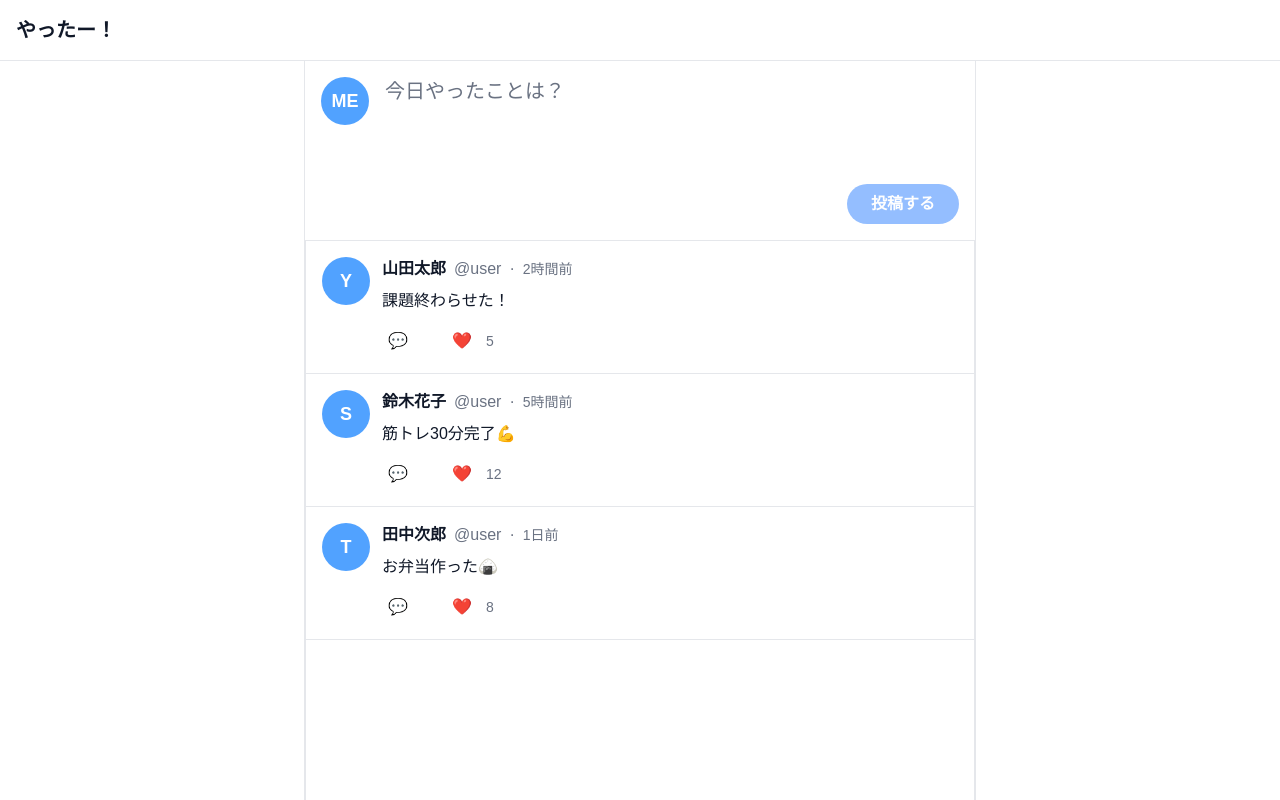
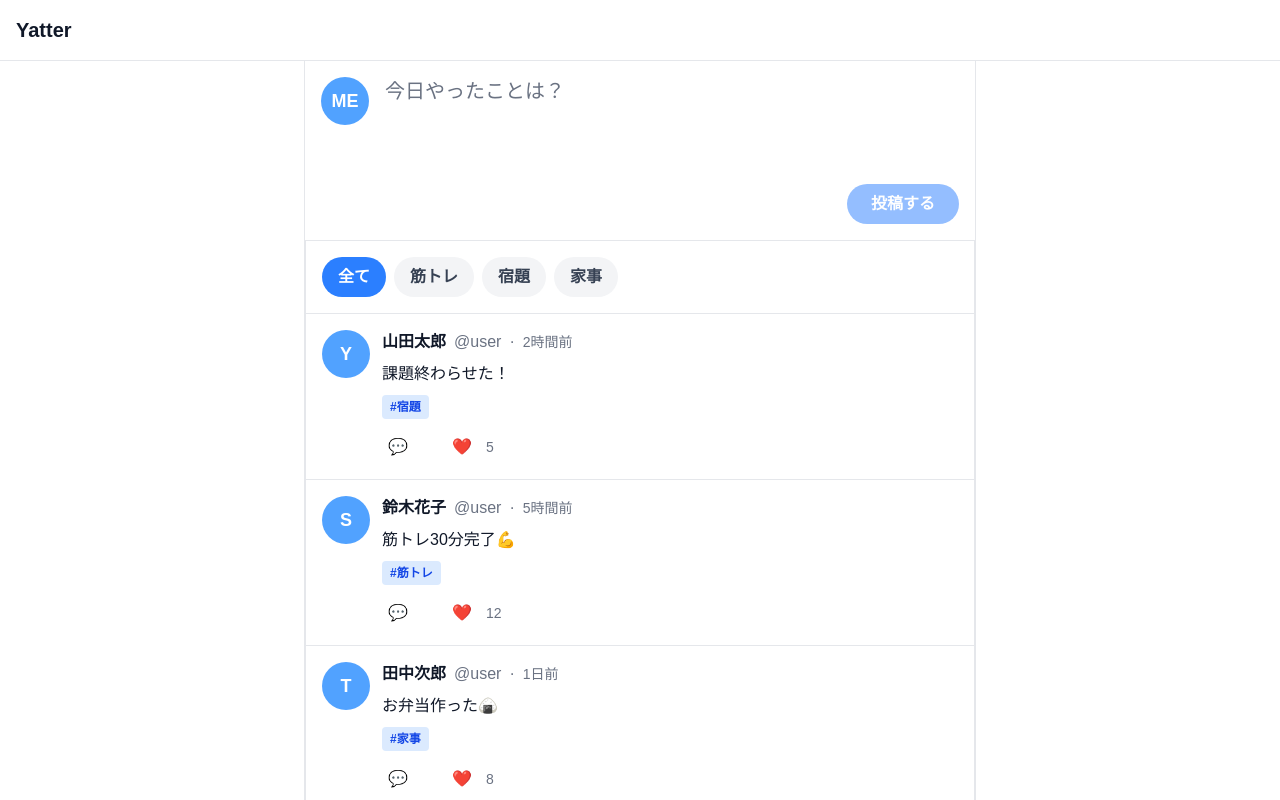
Before and after one commit to nakamurayudaiu7-ops/MN_4, a Next.js app in the folder frontend/: page / in a window 1280 px wide. Shown: the top 800 px of the page. Built offline with nearby package versions, Linux system fonts and the light colour scheme.

Commit message:
フロントエンド・バックエンド統合ガイドの作成、投稿カードにカテゴリ表示機能を追加、タイムラインコンポーネントにカテゴリフィルタ機能を実装、ホームページのタイトルを変更

```diff
--- a/frontend/app/components/PostCard.tsx
+++ b/frontend/app/components/PostCard.tsx
@@ -27,6 +27,15 @@ export default function PostCard({ post, onLike }: PostCardProps) {
           {/* テキスト */}
           <p className="text-gray-900 text-base mt-2 break-words">{post.content}</p>
 
+          {/* カテゴリ */}
+          {post.category && (
+            <div className="mt-2">
+              <span className="inline-block bg-blue-100 text-blue-700 text-xs font-semibold px-2 py-1 rounded">
+                #{post.category}
+              </span>
+            </div>
+          )}
+
           {/* アクション */}
           <div className="flex gap-8 mt-3 text-gray-500 max-w-xs">
             <button className="flex items-center gap-2 hover:text-blue-500 transition group">
--- a/frontend/app/components/Timeline.tsx
+++ b/frontend/app/components/Timeline.tsx
@@ -1,3 +1,6 @@
+"use client";
+
+import { useState } from "react";
 import { Post } from "../types/post";
 import PostCard from "./PostCard";
 
@@ -6,16 +9,76 @@ interface TimelineProps {
   onLike: (id: number) => void;
 }
 
+// TODO: バックエンド完成後、以下に修正予定
+// const CATEGORIES = ["筋トレ", "宿題", "家事"] as const;
+//
+// 改善案：
+// 1. Timeline コンポーネントの props に categories を追加
+// 2. バックエンド API (GET /api/categories) から動的に取得
+// 3. ハードコードを削除し、以下のように修正する：
+//
+// interface TimelineProps {
+//   posts: Post[];
+//   categories: string[];  // ← バックエンドから受け取る
+//   onLike: (id: number) => void;
+// }
+//
+// export default function Timeline({ posts, categories, onLike }: TimelineProps) {
+//   // CATEGORIES の代わりに categories を使う
+//   {categories.map((category) => (...))}
+//
+// 対応するバックエンド API：
+// - GET /api/categories → { "categories": ["筋トレ", "宿題", "家事"] }
+
+const CATEGORIES = ["筋トレ", "宿題", "家事"] as const;
+
 export default function Timeline({ posts, onLike }: TimelineProps) {
+  const [selectedCategory, setSelectedCategory] = useState<string | null>(null);
+
+  // フィルタ処理
+  const filteredPosts = selectedCategory
+    ? posts.filter((post) => post.category === selectedCategory)
+    : posts;
+
   return (
     <div className="border-l border-r border-gray-200 divide-y divide-gray-200 min-h-screen">
-      {posts.length === 0 ? (
+      {/* フィルタボタン */}
+      <div className="border-b border-gray-200 p-4 bg-white sticky top-16 z-10">
+        <div className="flex gap-2 flex-wrap">
+          <button
+            onClick={() => setSelectedCategory(null)}
+            className={`px-4 py-2 rounded-full font-semibold transition ${
+              selectedCategory === null
+                ? "bg-blue-500 text-white"
+                : "bg-gray-100 text-gray-700 hover:bg-gray-200"
+            }`}
+          >
+            全て
+          </button>
+          {CATEGORIES.map((category) => (
+            <button
+              key={category}
+              onClick={() => setSelectedCategory(category)}
+              className={`px-4 py-2 rounded-full font-semibold transition ${
+                selectedCategory === category
+                  ? "bg-blue-500 text-white"
+                  : "bg-gray-100 text-gray-700 hover:bg-gray-200"
+              }`}
+            >
+              {category}
+            </button>
+          ))}
+        </div>
+      </div>
+
+      {/* 投稿リスト */}
+      {filteredPosts.length === 0 ? (
         <div className="p-8 text-center text-gray-500">
           <p className="text-lg">投稿がまだありません</p>
           <p className="text-sm">今日やったことを共有しましょう！</p>
         </div>
       ) : (
-        posts.map((post) => <PostCard key={post.id} post={post} onLike={onLike} />)
+        filteredPosts.map((post) => <PostCard key={post.id} post={post} onLike={onLike} />)
       )}
     </div>
   );
--- a/frontend/app/page.tsx
+++ b/frontend/app/page.tsx
@@ -63,7 +63,7 @@ export default function Home() {
     <div className="flex flex-col h-screen bg-white">
       {/* ヘッダー */}
       <header className="border-b border-gray-200 p-4 bg-white bg-opacity-80 backdrop-blur sticky top-0 z-10">
-        <h1 className="text-xl font-bold text-gray-900">やったー！</h1>
+        <h1 className="text-xl font-bold text-gray-900">Yatter</h1>
       </header>
 
       {/* メイン */}
```
Also changed, not shown: 1 other file (tests, documents, lock files or other folders).
